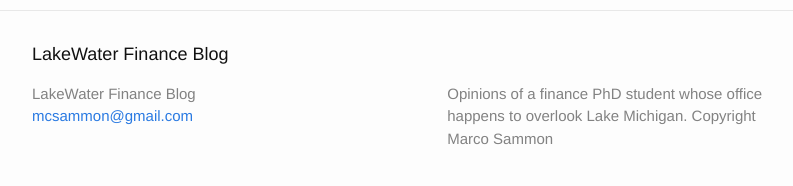
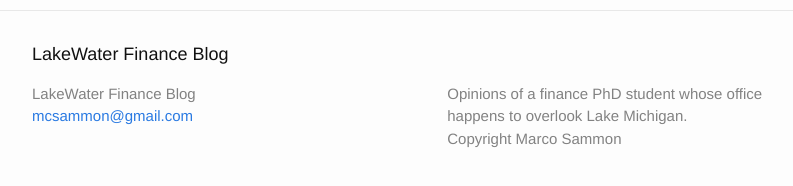
Before and after one commit to mcsammon/mcsammon.github.io, a Jekyll site: the page built from index.html, in a window 1280 px wide and 900 px high, scrolled down 1774 px. Shown: the part 690-876 px from the top of the window, without its empty margins (238-1031 px from the left). Built offline with Jekyll 4.4.1, drawn with Linux system fonts in a browser that asks for light colours.

Commit message:
new linefix

```diff
--- a/_config.yml
+++ b/_config.yml
@@ -3,7 +3,7 @@
 title: LakeWater Finance Blog
 email: mcsammon@gmail.com
 description: > # this means to ignore newlines until "baseurl:"
-  Opinions of a finance PhD student whose office happens to overlook Lake Michigan.
+  Opinions of a finance PhD student whose office happens to overlook Lake Michigan. <br />
   Copyright Marco Sammon
 baseurl: "" # the subpath of your site, e.g. /blog/
 url: "http://marcosammon.com" # the base hostname & protocol for your site
```
